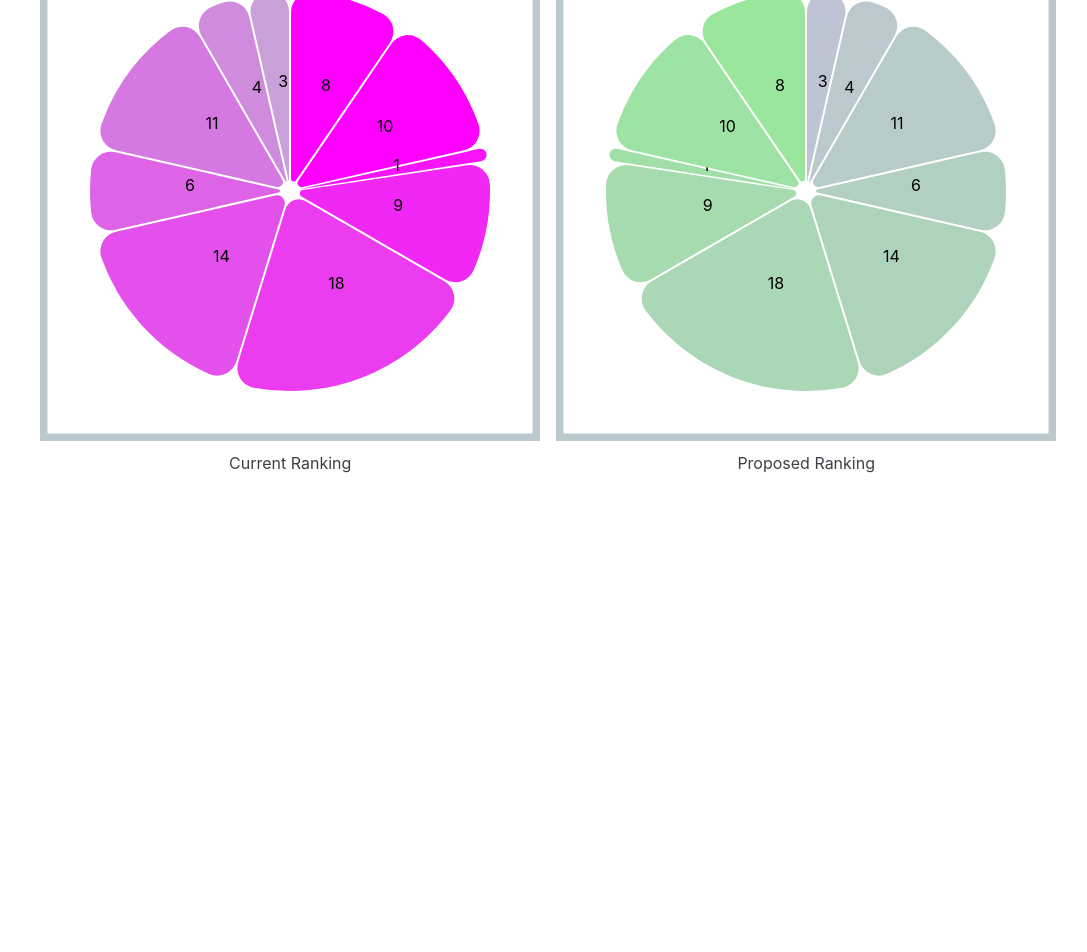
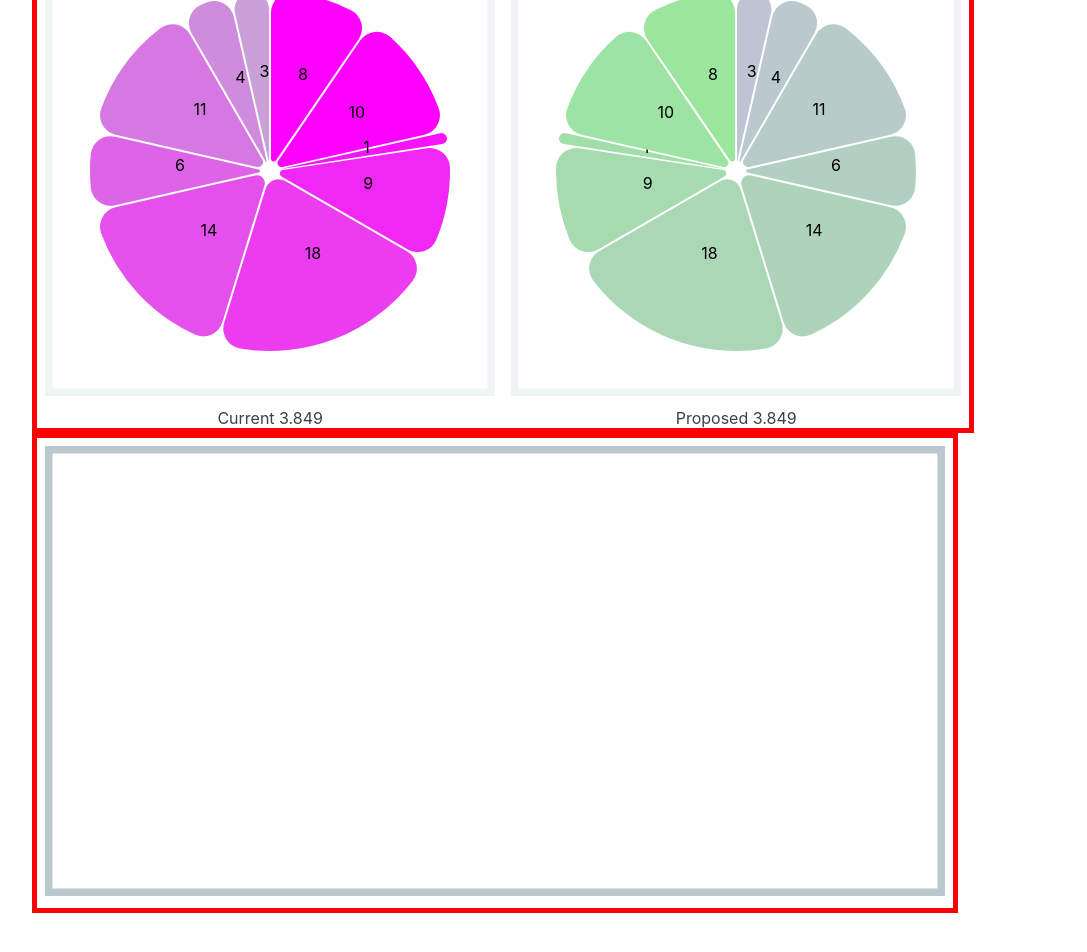
Before and after one commit to colinxsmith/newpie, an Angular app: page / in a window 1280 px wide. Shown: the part 188-1140 px from the top of the page, without its empty margins (39-1126 px from the left). Before the commit the page ends 800 px from the top, so only its background shows below. Built offline with nearby package versions, Linux system fonts and the light colour scheme.

Commit message:
start barchart

```diff
--- a/src/app/app.component.html
+++ b/src/app/app.component.html
@@ -153,15 +153,21 @@
 <main class="main">
     <div>
         <h1>{{ title }}</h1>
-        <div style="display:inline-flex">
-            <div>
-            <app-twopiecharts title="Current Ranking"  [mockdata]="curr"  [squareBorderOpacity]="1"  colourStart="magenta" colourEnd="#bbc8ce" [boxsize]="500"></app-twopiecharts>
-            <p style="text-align: center;">Current Ranking</p>
-        </div>  <div>
-            <app-twopiecharts title="Proposed Ranking"  [mockdata]="prop"  [squareBorderOpacity]="1" colourStart="#bbc8ce" colourEnd="lightgreen" [boxsize]="500"></app-twopiecharts>
-        <p style="text-align: center;">Proposed Ranking</p>
-        </div>
-            <app-barchart></app-barchart>
+        <div style="width: 100%;">
+            <div style="display:inline-flex;border: 5px solid red">
+                <div>
+                    <app-twopiecharts title="Current Ranking" [mockdata]="curr" colourStart="magenta" colourEnd="#bbc8ce" [boxsize]="450" [squareBorderOpacity]="0.2"></app-twopiecharts>
+                    <p style="text-align: center;">Current 3.849</p>
+                </div>
+                <div>
+                    <app-twopiecharts title="Proposed Ranking" [mockdata]="prop" colourStart="#bbc8ce" colourEnd="lightgreen" [boxsize]="450" [squareBorderOpacity]="0.2"></app-twopiecharts>
+                    <p style="text-align: center;">Proposed 3.849</p>
+                </div>
+            </div>
+            <div style="display:inline-flex;border: 5px solid red">
+                <app-barchart [data]="dist" title="Ranking distribution" [boxsize]="900"></app-barchart>
+                <div></div>
+            </div>
         </div>
     </div>
 </main>
--- a/src/app/app.component.ts
+++ b/src/app/app.component.ts
@@ -1,4 +1,4 @@
-import { Component } from '@angular/core';
+import { Component ,OnInit} from '@angular/core';
 import { RouterOutlet } from '@angular/router';
 import { TwopiechartsComponent } from "./twopiecharts/twopiecharts.component";
 import { BarchartComponent } from "./barchart/barchart.component";
@@ -10,10 +10,17 @@ import { BarchartComponent } from "./barchart/barchart.component";
   templateUrl: './app.component.html',
   styleUrl: './app.component.scss'
 })
-export class AppComponent {
+export class AppComponent implements OnInit {
   title = 'New Charts for Charles Stanley';
   k=[3,4,11,6,14,18,9,1,10,8];
   kb=this.k.map(k=>k).reverse();
   prop={'values':this.k};
   curr={'values':this.kb};
+  dist:Array<{values:number}>=[];
+  ngOnInit(): void {
+      this.k.forEach((d,i)=>{
+        this.dist.push({values:d});
+      });
+      console.log(this.dist);
+  }
 }
--- a/src/app/barchart/barchart.component.html
+++ b/src/app/barchart/barchart.component.html
@@ -1 +1,22 @@
-<p>barchart works!</p>
+<!DOCTYPE html>
+<html lang="en">
+
+<head>
+    <meta charset="UTF-8">
+    <meta name="viewport" content="width=device-width, initial-scale=1.0">
+    <title>Rankings</title>
+</head>
+
+<div class="mainTip"></div>
+
+
+<div class="mainTip"></div>
+
+<body title="Ranking distribution" rogue-title="Ranking distribution">
+    <svg xmlns="http://www.w3.org/2000/svg" [attr.height]="boxsize/2" [attr.width]="boxsize">
+        <g [attr.transform]="'translate('+boxsize/2+','+boxsize/4+') rotate(0)'">
+            <rect class="position" [style.opacity]="squareBorderOpacity" [attr.width]="boxsize" [attr.height]="boxsize/2" [attr.x]="-boxsize/2" [attr.y]="-boxsize/4">
+                <title>border set up</title>
+            </rect></g></svg></body>
+
+</html>
--- a/src/app/barchart/barchart.component.scss
+++ b/src/app/barchart/barchart.component.scss
@@ -0,0 +1,76 @@
+svg {
+    width: auto;
+    height: auto;
+}
+
+rect.position {
+    fill: none;
+    stroke: rgb(187, 200, 206);
+    stroke-width: 15px;
+    opacity: 1;
+}
+
+div.mainTip {
+    background: rgb(7, 18, 24);
+    color: white;
+    position: absolute;
+    text-align: center;
+    font-size: 100%;
+    padding: 1px 5px 2px 5px;
+    border: 8px;
+    border-radius: 4px;
+    bottom: inherit;
+    box-shadow: 1px 1px 3px #222222;
+    font-weight: bold;
+    font-family: Open Sans, sans-serif;
+    pointer-events: none;
+    overflow: none;
+    z-index: 3;
+    opacity: 0;
+    margin-left: -2px;
+    border-width: 2px;
+    border-style: solid;
+    border-color: orchid rgb(119, 247, 119) rgb(96, 96, 230) rgb(201, 81, 81);
+}
+
+div.mainTip::after {
+    content: '';
+    position: absolute;
+    top: 100%;
+    left: 50%;
+    margin-left: -10px;
+    border-width: 10px;
+    border-style: groove;
+    border-color: #555 transparent transparent transparent;
+}
+
+[rogue-title]:hover:after {
+    opacity: 1;
+    transition: all 0.1s ease 0.5s;
+    visibility: visible;
+}
+
+[rogue-title]:after {
+    content: attr(rogue-title);
+    background-color: #bbc8ce;
+    color: black;
+    font-size: 80%;
+    --x: 70%;
+    --y: 90%;
+    height: 3%;
+    position: absolute;
+    padding: 1px 5px 2px 5px;
+    bottom: -1.6em;
+    left: var(--xx);
+    top: var(--yy);
+    white-space: nowrap;
+    box-shadow: 1px 1px 1px #222222;
+    opacity: 0;
+    border: 1px solid #111111;
+    z-index: 99999;
+    visibility: hidden;
+}
+
+[rogue-title] {
+    position: relative;
+}
--- a/src/app/barchart/barchart.component.ts
+++ b/src/app/barchart/barchart.component.ts
@@ -1,12 +1,27 @@
-import { Component } from '@angular/core';
+import { Component, Input, OnInit, ElementRef } from '@angular/core';
 import { CommonModule } from '@angular/common';
+import * as d3 from 'd3';
 @Component({
   selector: 'app-barchart',
   standalone: true,
-  imports: [CommonModule,BarchartComponent],
+  imports: [CommonModule, BarchartComponent],
   templateUrl: './barchart.component.html',
   styleUrl: './barchart.component.scss'
 })
-export class BarchartComponent {
-
+export class BarchartComponent implements OnInit {
+  constructor(private element: ElementRef) { }
+  @Input() title = "Ranking Trevor";
+  @Input() boxsize = 450;
+  @Input() squareBorderOpacity = 1;
+  @Input() data:Array<{values:number}>=[];
+  ngOnInit(): void {
+    console.log(this.data);
+    this.update();
+  }
+  update() {
+    d3.select(this.element.nativeElement).select('[rogue-title]')
+      .attr('rogue-title', this.title + ' chart')
+      .style('--xx', '4%')
+      .style('--yy', '5%');
+  }
 }
--- a/src/app/twopiecharts/twopiecharts.component.scss
+++ b/src/app/twopiecharts/twopiecharts.component.scss
@@ -53,7 +53,7 @@ div.mainTip::after {
 [rogue-title]:after {
     content: attr(rogue-title);
     background-color: #bbc8ce;
-    color:black;
+    color: black;
     font-size: 80%;
     --x: 70%;
     --y: 90%;
@@ -74,3 +74,8 @@ div.mainTip::after {
 [rogue-title] {
     position: relative;
 }
+
+svg {
+    width: auto;
+    height: auto;
+}
--- a/src/app/twopiecharts/twopiecharts.component.ts
+++ b/src/app/twopiecharts/twopiecharts.component.ts
@@ -62,7 +62,7 @@ export class TwopiechartsComponent implements OnInit {
   update() {
       d3.select(this.element.nativeElement).select('[rogue-title]')
       .attr('rogue-title',this.title+' chart')
-      .style('--xx','8%')
+      .style('--xx','4%')
       .style('--yy','5%');
       setTimeout(() => {
         d3.select(this.element.nativeElement).select('body')
```
